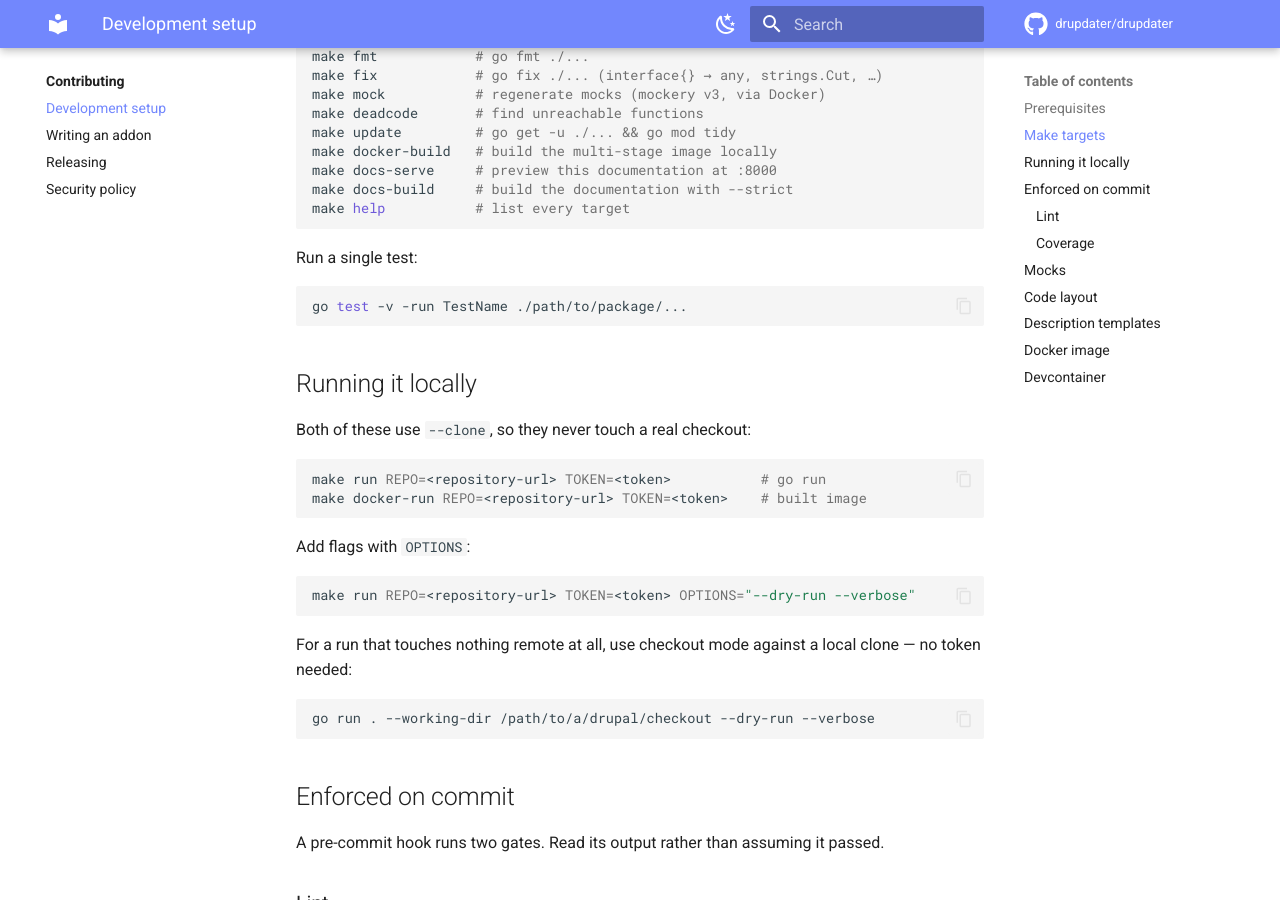
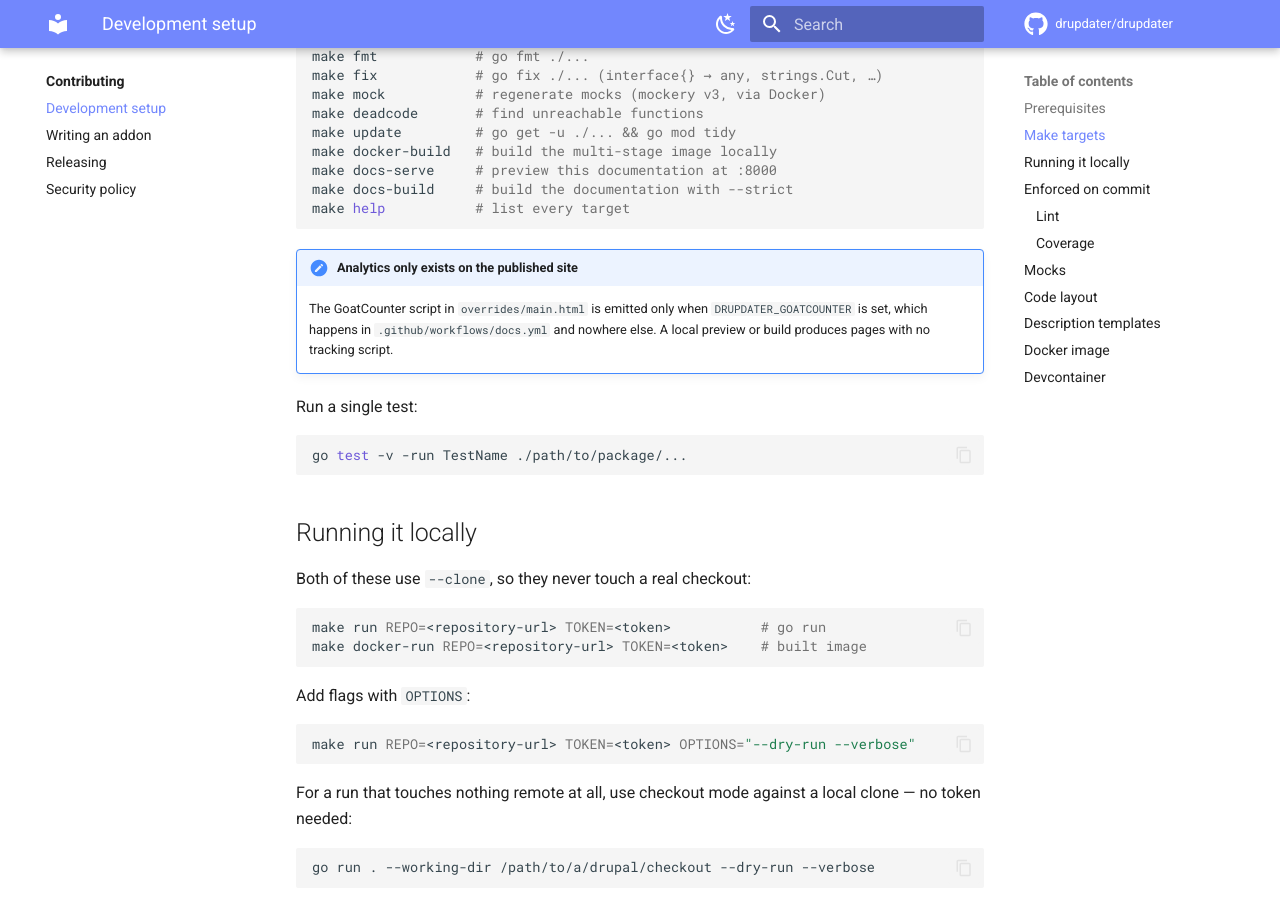
Before and after one commit to drupdater/drupdater, an MkDocs documentation site: the page built from docs/contributing/development.md, in a window 1280 px wide and 900 px high, scrolled down 577 px. Built offline with MkDocs 1.6.1 and Material for MkDocs 9.7.7, drawn with Linux system fonts in a browser that asks for light colours; comment, search, counter and statistics services are not loaded.

Commit message:
docs: count published-site traffic with GoatCounter
A theme override adds the count.js snippet, gated on the
DRUPDATER_GOATCOUNTER environment variable so it appears only in builds
made by the publish workflow. A local `mkdocs serve` or `make docs-build`
emits no tracking script, so previewing the docs does not register hits.

The theme does not enable navigation.instant, so every page is a full
document load and count.js registers the hit unaided.

Co-Authored-By: Claude Opus 5 (1M context) <noreply@anthropic.com>

````diff
--- a/docs/contributing/development.md
+++ b/docs/contributing/development.md
@@ -28,6 +28,12 @@ make docs-serve     # preview this documentation at :8000
 make docs-build     # build the documentation with --strict
 make help           # list every target
 ```
+
+!!! note "Analytics only exists on the published site"
+
+    The GoatCounter script in `overrides/main.html` is emitted only when
+    `DRUPDATER_GOATCOUNTER` is set, which happens in `.github/workflows/docs.yml` and
+    nowhere else. A local preview or build produces pages with no tracking script.
 
 Run a single test:
 
--- a/mkdocs.yml
+++ b/mkdocs.yml
@@ -12,6 +12,7 @@ copyright: Licensed under the Apache License 2.0
 
 theme:
   name: material
+  custom_dir: overrides
   language: en
   icon:
     repo: fontawesome/brands/github
@@ -47,6 +48,9 @@ extra_css:
   - stylesheets/extra.css
 
 extra:
+  # Analytics is opt-in per build: the publish workflow sets DRUPDATER_GOATCOUNTER,
+  # so `mkdocs serve` and local builds emit no tracking script at all.
+  goatcounter: !ENV [DRUPDATER_GOATCOUNTER, false]
   social:
     - icon: fontawesome/brands/github
       link: https://github.com/drupdater/drupdater
--- /dev/null
+++ b/overrides/main.html
@@ -0,0 +1,19 @@
+{% extends "base.html" %}
+
+{#
+  GoatCounter, on the published site only.
+
+  config.extra.goatcounter comes from the DRUPDATER_GOATCOUNTER environment
+  variable, which only .github/workflows/docs.yml sets — so a local build or
+  `mkdocs serve` produces pages with no tracking script in them.
+
+  The theme does not enable navigation.instant, so each page is a full document
+  load and count.js registers the hit by itself. Add a hook here if instant
+  navigation is ever turned on.
+#}
+{% block extrahead %}
+  {% if config.extra.goatcounter %}
+    <script data-goatcounter="https://drupdater.goatcounter.com/count"
+            async src="//gc.zgo.at/count.js"></script>
+  {% endif %}
+{% endblock %}
````
Also changed, not shown: 1 other file.
